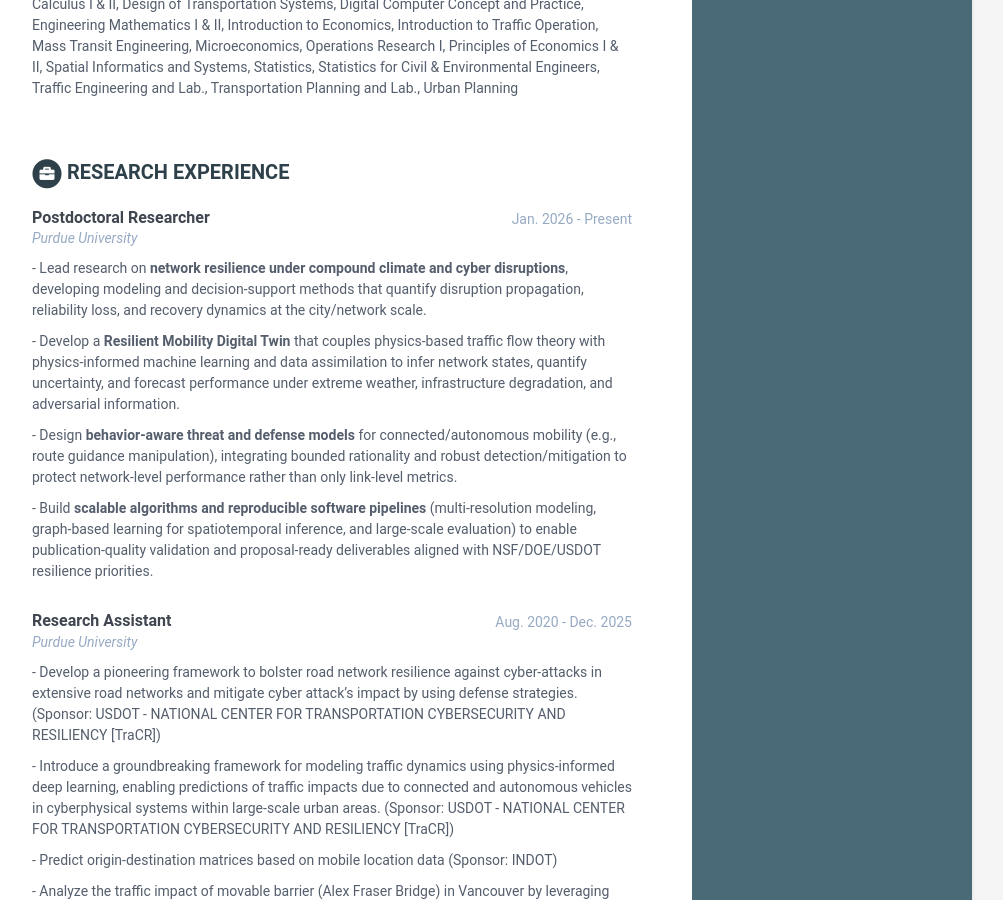
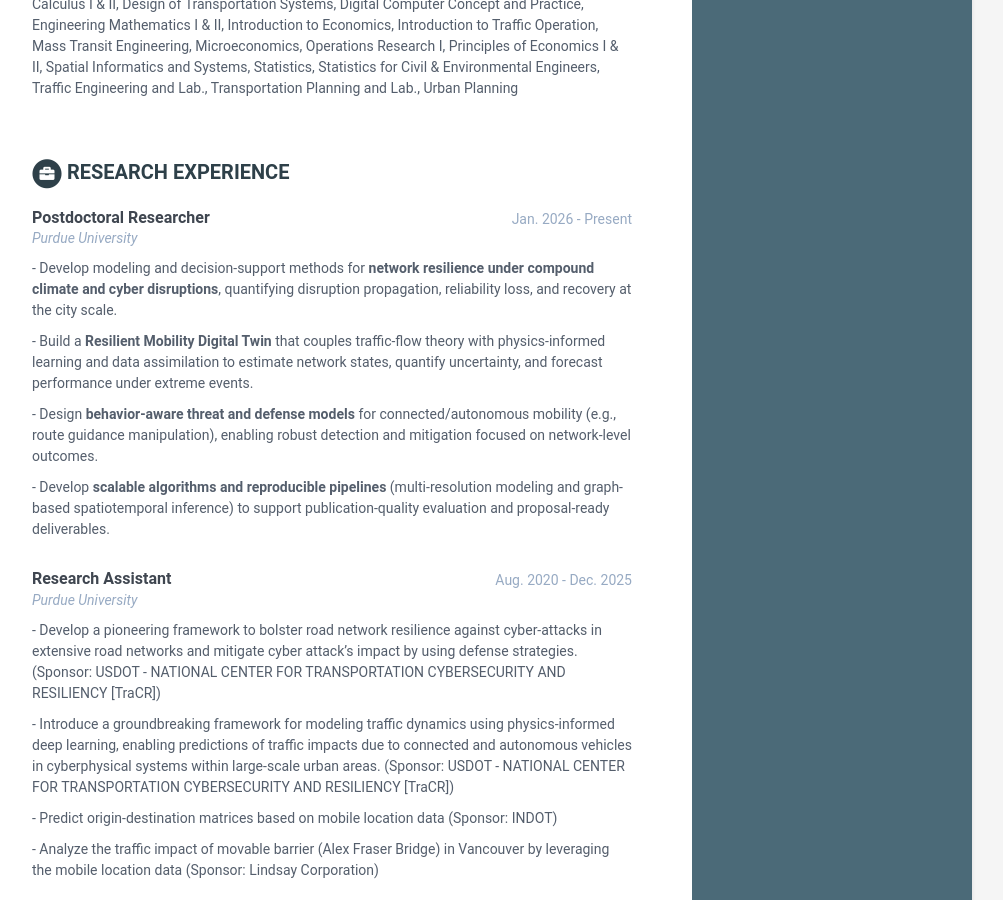
Before and after one commit to eunhanka/eunhanka.github.io, a Jekyll site: the page built from index.html, in a window 1280 px wide and 900 px high, scrolled down 1469 px. Shown: the whole window, without its empty margins (168-1171 px from the left). Built offline with Jekyll 4.4.1, drawn with Linux system fonts in a browser that asks for light colours.

Commit message:
Revise Postdoctoral Researcher details in data.yml
Updated details for Postdoctoral Researcher role to enhance clarity and conciseness.

```diff
--- a/_data/data.yml
+++ b/_data/data.yml
@@ -100,10 +100,11 @@ research_experiences:
       time: Jan. 2026 - Present
       company: <i>Purdue University</i>
       details: |
-        <p>- Lead research on <b>network resilience under compound climate and cyber disruptions</b>, developing modeling and decision-support methods that quantify disruption propagation, reliability loss, and recovery dynamics at the city/network scale.</p>
-        <p>- Develop a <b>Resilient Mobility Digital Twin</b> that couples physics-based traffic flow theory with physics-informed machine learning and data assimilation to infer network states, quantify uncertainty, and forecast performance under extreme weather, infrastructure degradation, and adversarial information.</p>
-        <p>- Design <b>behavior-aware threat and defense models</b> for connected/autonomous mobility (e.g., route guidance manipulation), integrating bounded rationality and robust detection/mitigation to protect network-level performance rather than only link-level metrics.</p>
-        <p>- Build <b>scalable algorithms and reproducible software pipelines</b> (multi-resolution modeling, graph-based learning for spatiotemporal inference, and large-scale evaluation) to enable publication-quality validation and proposal-ready deliverables aligned with NSF/DOE/USDOT resilience priorities.</p>
+        <p>- Develop modeling and decision-support methods for <b>network resilience under compound climate and cyber disruptions</b>, quantifying disruption propagation, reliability loss, and recovery at the city scale.</p>
+        <p>- Build a <b>Resilient Mobility Digital Twin</b> that couples traffic-flow theory with physics-informed learning and data assimilation to estimate network states, quantify uncertainty, and forecast performance under extreme events.</p>
+        <p>- Design <b>behavior-aware threat and defense models</b> for connected/autonomous mobility (e.g., route guidance manipulation), enabling robust detection and mitigation focused on network-level outcomes.</p>
+        <p>- Develop <b>scalable algorithms and reproducible pipelines</b> (multi-resolution modeling and graph-based spatiotemporal inference) to support publication-quality evaluation and proposal-ready deliverables.</p>
+
 
 
     - role: <b>Research Assistant</b>
```
